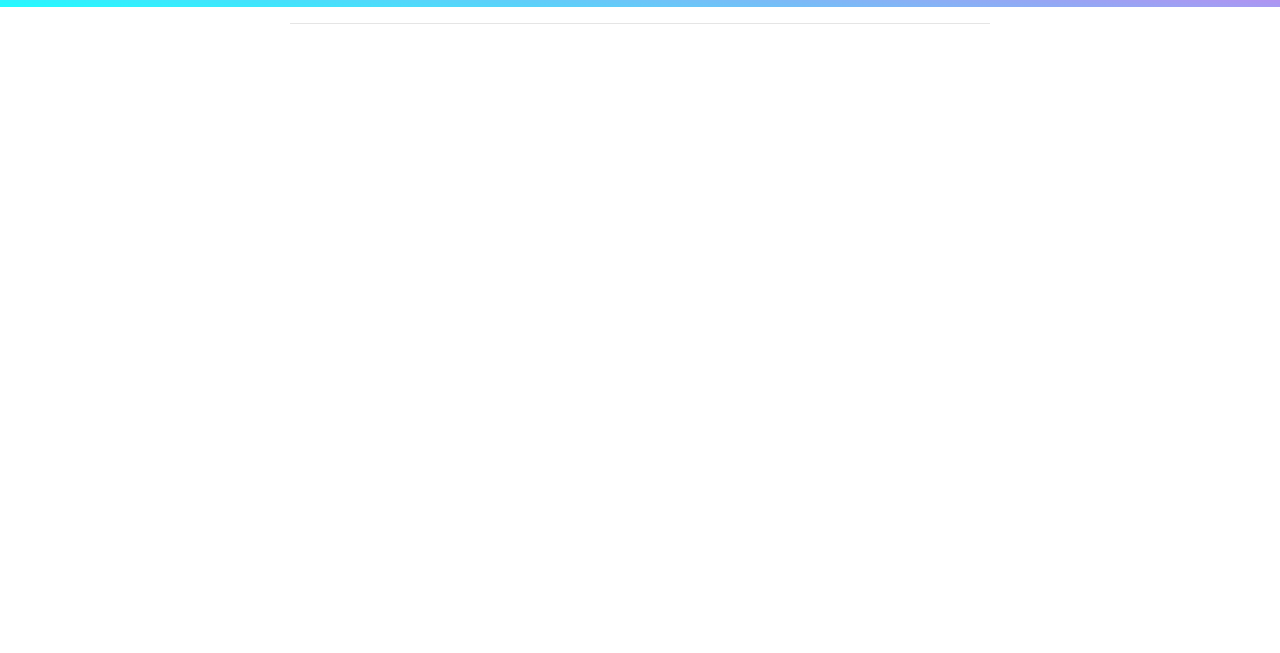
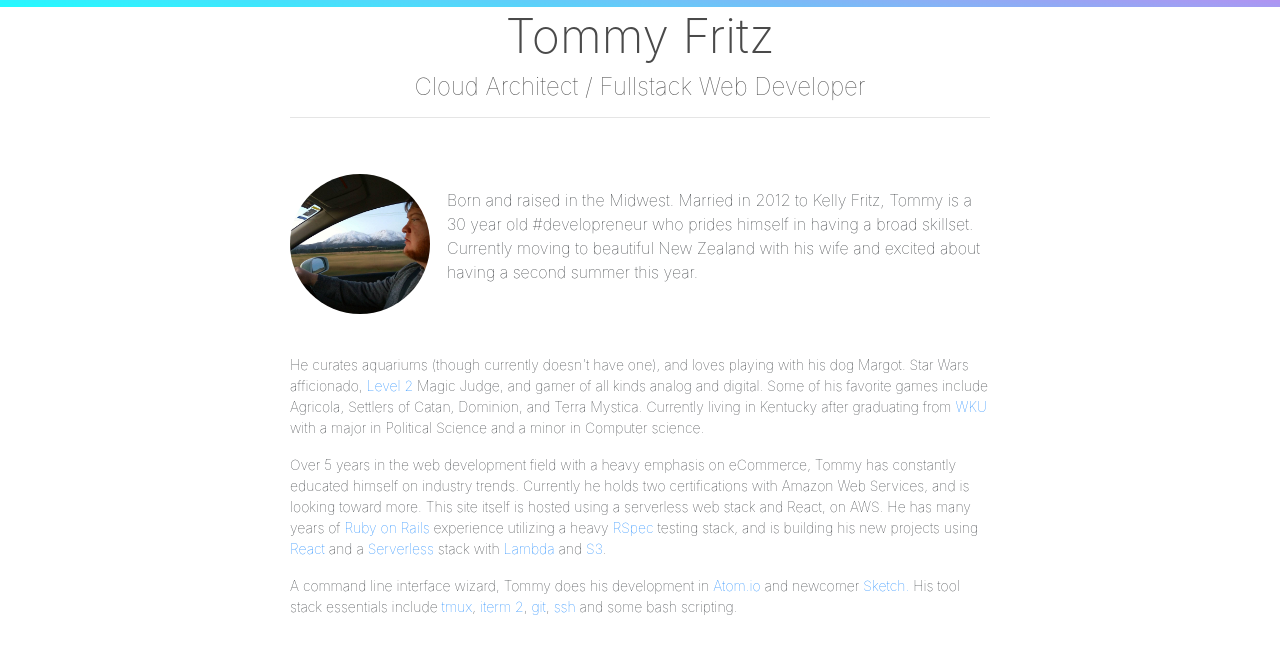
Before and after one commit to flapjackfritz/portfolio, a React app: page / in a window 1280 px wide. Shown: the part 53-706 px from the top of the page. Built offline with nearby package versions, Linux system fonts and the light colour scheme; some packages are replaced by stand-ins of ours.

Commit message:
Layout and get the content onto the home page

```diff
--- a/index.html
+++ b/index.html
@@ -9,7 +9,43 @@
 
   <body>
     <div id="portfolio-nav"></div>
-    <hr class="full-width .color--grey" />
+
+    <div class="page-container full-width">
+      <div class="page-title">
+        <h1>Tommy Fritz</h1>
+        <h2>Cloud Architect / Fullstack Web Developer</h2>
+      </div>
+
+      <hr class="full-width .color--grey" />
+
+      <div class="full-width about-me">
+
+        <div class="subtext">
+          <img alt="" class="" src="images/profile-nz.jpg">
+          <p>Born and raised in the Midwest. Married in 2012 to Kelly Fritz, Tommy is a 30 year old #developreneur who
+            prides himself in having a broad skillset. Currently moving to beautiful New Zealand with his wife and excited
+            about having a second summer this year.</p>
+        </div>
+
+        <p>He curates aquariums (though currently doesn't have one), and loves playing
+          with his dog Margot. Star Wars afficionado, <a href="https://blogs.magicjudges.org/o/judge-levels/#level-2" target="_blank">
+          Level 2</a> Magic Judge, and gamer of all kinds analog and digital.  Some of his favorite games include Agricola,
+          Settlers of Catan, Dominion, and Terra Mystica. Currently living in
+          Kentucky after graduating from <a href="http://www.wku.edu/" target="_blank">WKU</a> with a major in Political Science and a minor in Computer science.</p>
+        <p>Over 5 years in the web development field with a heavy emphasis on eCommerce, Tommy has constantly educated
+          himself on industry trends.  Currently he holds two certifications with Amazon Web Services, and is looking
+          toward more.  This site itself is hosted using a serverless web stack and React, on AWS.  He has many years
+          of <a href="http://rubyonrails.org/" target="_blank">Ruby on Rails</a> experience utilizing a heavy <a href="http://rspec.info/" target="_blank">RSpec</a>
+          testing stack, and is building his new projects using <a href="https://facebook.github.io/react/" target="_blank">React</a>
+          and a <a href="https://aws.amazon.com/serverless/" target="_blank">Serverless</a> stack with <a href="https://aws.amazon.com/lambda/" target="_blank">Lambda</a> and
+          <a href="https://aws.amazon.com/s3/" target="_blank">S3</a>.
+        <p>A command line interface wizard, Tommy does his development in <a href="https://atom.io/" target="_blank">Atom.io</a> and
+          newcomer <a href="https://www.sketchapp.com/" target="_blank">Sketch.</a>  His tool stack essentials
+          include <a href="https://github.com/tmux/tmux/wiki" target="_blank">tmux</a>, <a href="https://www.iterm2.com/" target="_blank">
+          iterm 2</a>, <a href="" target="_blank">git</a>, <a href="https://en.wikipedia.org/wiki/Secure_Shell" target="_blank">ssh</a> and some bash scripting.
+
+      </div>
+    </div>
 
     <script type="text/javascript" src="dist/bundle.js"></script>
   </body>
--- a/styles/_custom.scss
+++ b/styles/_custom.scss
@@ -1,5 +1,10 @@
+$primary-blue: #21FCFF;
+$primary-pink: #FF59EA;
+$secondary-grey: #979797;
+$font-black: #4A4A4A;
+
 .background--gradiant {
-  background-image: linear-gradient(-176deg, #FF59EA, #21FCFF);
+  background-image: linear-gradient(-176deg, $primary-pink, $primary-blue);
 }
 
 .full-width {
@@ -17,7 +22,7 @@
 }
 
 .color--grey {
-  color: #979797;
+  color: $secondary-grey;
 }
 
 .nav-list {
@@ -45,3 +50,43 @@
     padding-left: 15px;
   }
 }
+
+.page-container {
+  display: inline;
+}
+
+.about-me {
+  margin-left: auto;
+  margin-right: auto;
+  font-weight: lighter;
+  font-size: 14px;
+}
+.subtext {
+  margin-top: 40px;
+  margin-bottom: 40px;
+  float: right;
+  font-size: 16px;
+  display: flex;
+  justify-content: flex-start;
+  flex-direction: row;
+  align-items: center;
+  img {
+    float: left;
+    height: 140px;
+    border-radius: 50%;
+    margin-right: 17px;
+  }
+}
+
+.page-title {
+  text-align: center;
+  color: $font-black;
+  h1 {
+    font-size: 36pt;
+    font-weight: 200;
+  }
+  h2 {
+    font-size: 18pt;
+    font-weight: lighter;
+  }
+}
```
Also changed, not shown: images/example2.png (deleted), images/example3.png (deleted), images/profile-nz.jpg (added).
